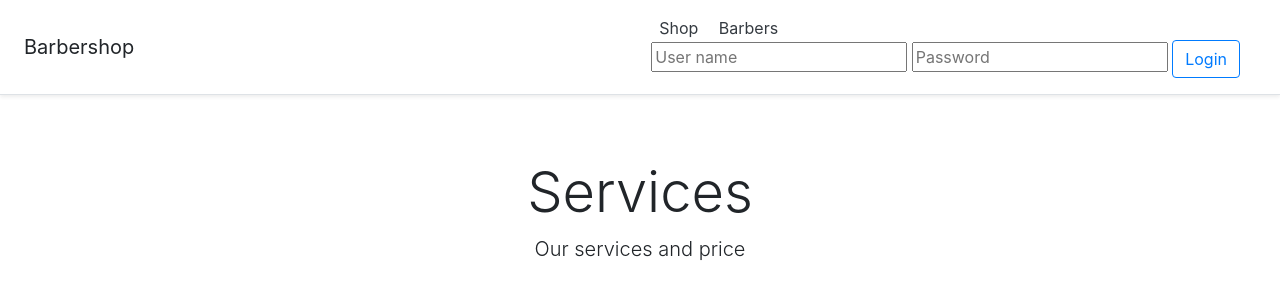
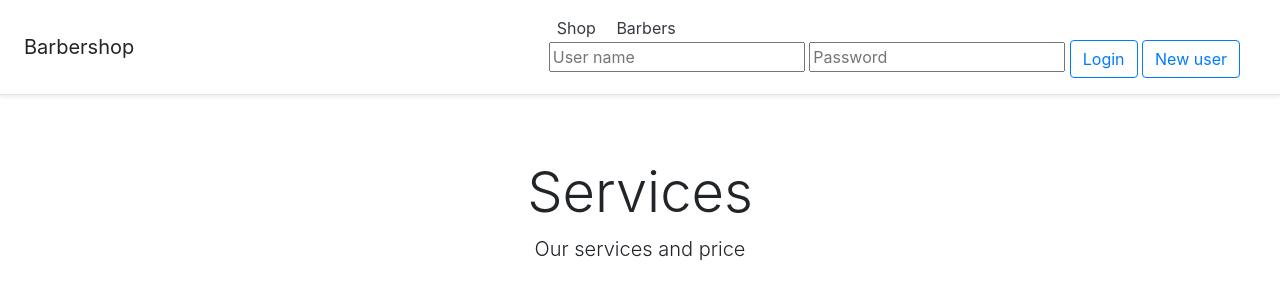
Before and after one commit to CobraSEA/MA_barbershop, a Django app: page /shop/ in a window 1280 px wide. Shown: the top 300 px of the page. Run offline with Django 3.2, Linux system fonts and the light colour scheme; data that the repository does not hold is empty; some libraries are stand-ins or nearby versions.

Commit message:
FE add create new user button.. but something wrong

```diff
--- a/shop/templates/shop/create_procedure.html
+++ b/shop/templates/shop/create_procedure.html
@@ -50,6 +50,7 @@
             <input id="log" type="text" name="user_name" value="{{ login }}" placeholder="User name" />
             <input id="pas" type="password" name="password" value="{{ pass }}" placeholder="Password" />
             <input class="btn btn-outline-primary" type="submit" value="Login" />
+            <a class="btn btn-outline-primary" href="{% url 'users:registration' %}">New user</a>
         </form>
     {% else %}
         <a class="p-2 text-dark" href="{% url 'shop:client_orders' %}">Your orders</a>
--- a/shop/templates/shop/index.html
+++ b/shop/templates/shop/index.html
@@ -45,11 +45,12 @@
       <a class="p-2 text-dark" href="{% url 'shop:index' %}">Shop</a>
       <a class="p-2 text-dark" href="{% url 'shop:masters' %}">Barbers</a>
     {% if user.is_anonymous %}
-    <form method="POST" action="{% url 'shop:login' %}">
+        <form method="POST" action="{% url 'shop:login' %}">
             {% csrf_token %}
             <input id="log" type="text" name="user_name" value="{{ login }}" placeholder="User name" />
             <input id="pas" type="password" name="password" value="{{ pass }}" placeholder="Password" />
             <input class="btn btn-outline-primary" type="submit" value="Login" />
+            <a class="btn btn-outline-primary" href="{% url 'users:registration' %}">New user</a>
         </form>
     {% else %}
         <a class="p-2 text-dark" href="{% url 'shop:client_orders' %}">Your orders</a>
--- a/shop/templates/shop/masters.html
+++ b/shop/templates/shop/masters.html
@@ -50,6 +50,7 @@
             <input id="log" type="text" name="user_name" value="{{ login }}" placeholder="User name" />
             <input id="pas" type="password" name="password" value="{{ pass }}" placeholder="Password" />
             <input class="btn btn-outline-primary" type="submit" value="Login" />
+            <a class="btn btn-outline-primary" href="{% url 'users:registration' %}">New user</a>
         </form>
     {% else %}
         <a class="p-2 text-dark" href="{% url 'shop:client_orders' %}">Your orders</a>
--- a/shop/templates/shop/orders.html
+++ b/shop/templates/shop/orders.html
@@ -50,6 +50,7 @@
             <input id="log" type="text" name="user_name" value="{{ login }}" placeholder="User name" />
             <input id="pas" type="password" name="password" value="{{ pass }}" placeholder="Password" />
             <input class="btn btn-outline-primary" type="submit" value="Login" />
+            <a class="btn btn-outline-primary" href="{% url 'users:registration' %}">New user</a>
         </form>
     {% else %}
         <a class="p-2 text-dark" href="{% url 'shop:client_orders' %}">Your orders</a>
--- a/shop/templates/shop/your_orders.html
+++ b/shop/templates/shop/your_orders.html
@@ -50,6 +50,7 @@
             <input id="log" type="text" name="user_name" value="{{ login }}" placeholder="User name" />
             <input id="pas" type="password" name="password" value="{{ pass }}" placeholder="Password" />
             <input class="btn btn-outline-primary" type="submit" value="Login" />
+            <a class="btn btn-outline-primary" href="{% url 'users:registration' %}">New user</a>
         </form>
     {% else %}
         <a class="p-2 text-dark" href="{% url 'shop:client_orders' %}">Your orders</a>
```
